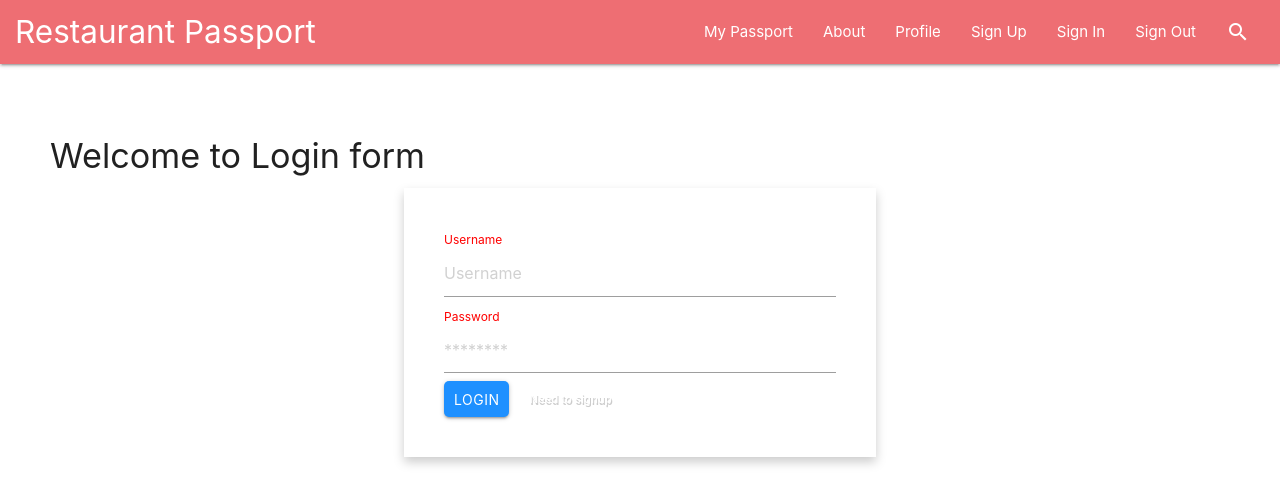
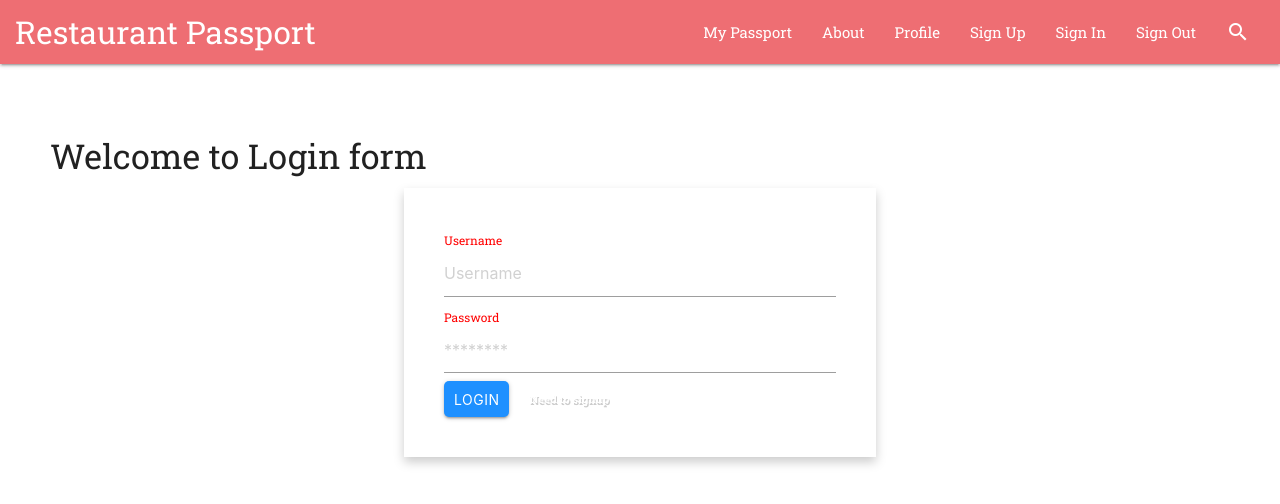
Before and after one commit to restaurant-passport-1/front-end, a React (Create React App) app: page /login in a window 1280 px wide. Shown: the top 504 px of the page. Built offline with nearby package versions, Linux system fonts and the light colour scheme.

Commit message:
font is Roboto Slab

```diff
--- a/src/App.css
+++ b/src/App.css
@@ -1,4 +1,5 @@
 @import url('https://fonts.googleapis.com/icon?family=Material+Icons');
+@import url('https://fonts.googleapis.com/css?family=Roboto+Slab:400,700&display=swap');
 
 .App-logo {
   height: 40vmin;
--- a/src/index.css
+++ b/src/index.css
@@ -1,8 +1,6 @@
 body {
   margin: 0;
-  font-family: -apple-system, BlinkMacSystemFont, 'Segoe UI', 'Roboto', 'Oxygen',
-    'Ubuntu', 'Cantarell', 'Fira Sans', 'Droid Sans', 'Helvetica Neue',
-    sans-serif;
+  font-family: 'Roboto Slab', serif;
   -webkit-font-smoothing: antialiased;
   -moz-osx-font-smoothing: grayscale;
 }
```
